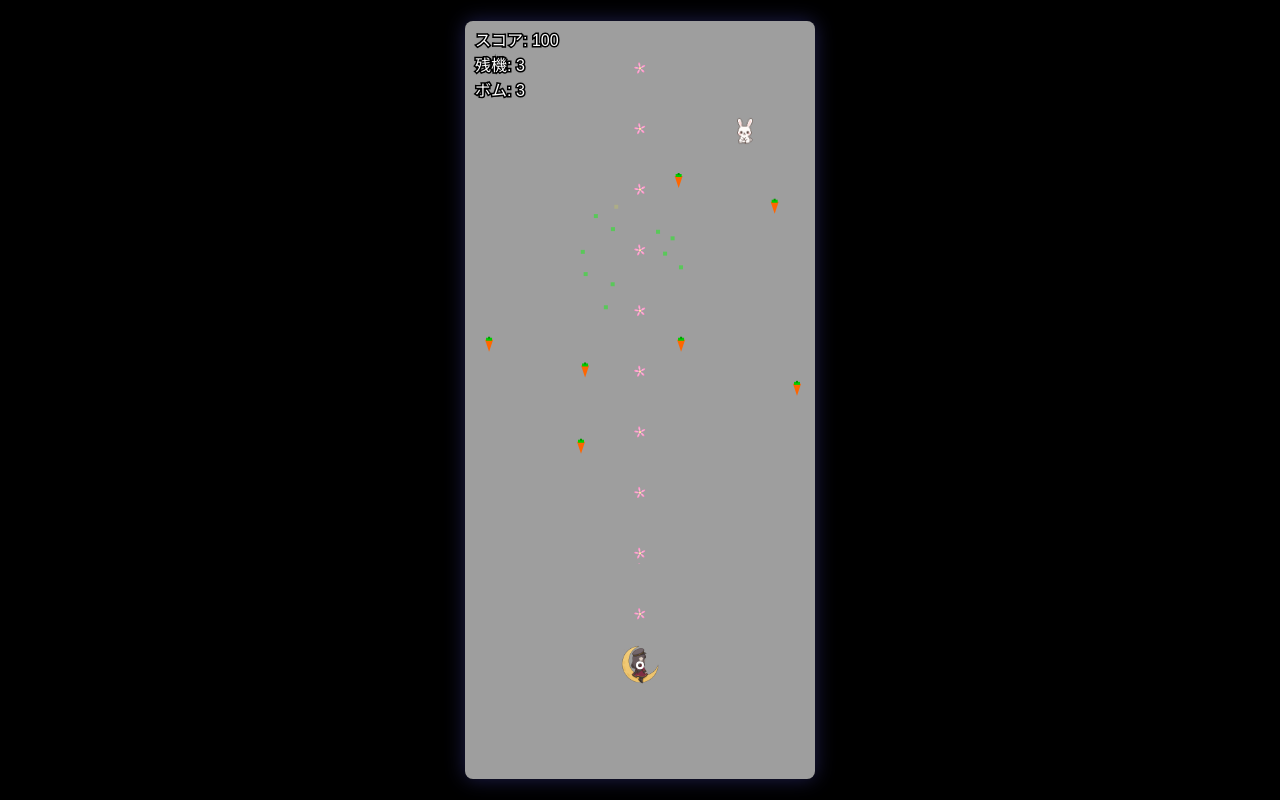
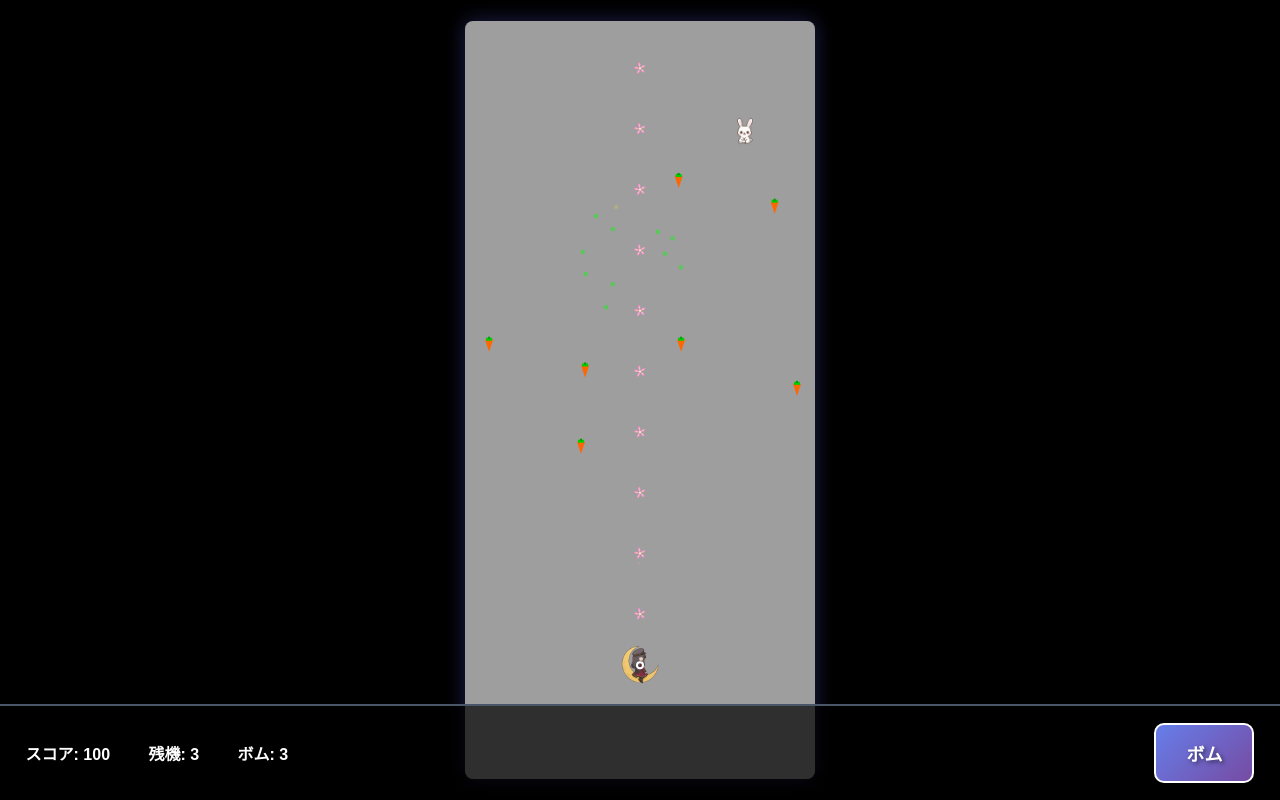
Before and after one commit to nozomingway/games, a plain HTML site: page docs/shorting/index.html in a window 1280 px wide. Both pictures are taken after a click on the button "START GAME". Drawn offline with Linux system fonts and the light colour scheme.

Commit message:
ボムをボタンにした

```diff
--- a/docs/shorting/game.js
+++ b/docs/shorting/game.js
@@ -276,6 +276,9 @@ class Player {
                 60
             ));
         }
+
+        // UI更新
+        updateGameUI();
     }
 
     draw() {
@@ -1168,30 +1171,8 @@ function drawGame() {
         enemyBullets.forEach(bullet => bullet.draw());
         player.draw();
 
-        // ゲーム画面内にスコア、残機、ボム数を表示
-        ctx.save();
-        ctx.fillStyle = '#ffffff';
-        ctx.font = '16px Arial';
-        ctx.textAlign = 'left';
-        ctx.strokeStyle = '#000000';
-        ctx.lineWidth = 3;
-
-        // スコア表示（左上）
-        const scoreText = `スコア: ${game.score}`;
-        ctx.strokeText(scoreText, 10, 25);
-        ctx.fillText(scoreText, 10, 25);
-
-        // 残機表示（左上、2段目）
-        const livesText = `残機: ${game.lives}`;
-        ctx.strokeText(livesText, 10, 50);
-        ctx.fillText(livesText, 10, 50);
-
-        // ボム数表示（左上、3段目）
-        const bombsText = `ボム: ${game.bombs}`;
-        ctx.strokeText(bombsText, 10, 75);
-        ctx.fillText(bombsText, 10, 75);
-
-        ctx.restore();
+        // UI要素を更新
+        updateGameUI();
     }
 
     if (game.gameOver) {
@@ -1225,6 +1206,12 @@ function initStartButton() {
             // スタート画面を非表示
             document.getElementById('startScreen').classList.add('hidden');
 
+            // ゲームUIを表示
+            const gameUI = document.getElementById('gameUI');
+            if (gameUI) {
+                gameUI.style.display = 'flex';
+            }
+
             // ゲーム開始
             game.started = true;
 
@@ -1235,6 +1222,56 @@ function initStartButton() {
         });
     } else {
         console.error('startButton element not found');
+    }
+
+    // ボムボタンの初期化
+    const bombButton = document.getElementById('bombButton');
+    if (bombButton) {
+        bombButton.addEventListener('click', () => {
+            useBomb();
+        });
+
+        bombButton.addEventListener('touchstart', (e) => {
+            e.preventDefault();
+            useBomb();
+        });
+    }
+}
+
+// UI要素の更新
+function updateGameUI() {
+    const scoreElem = document.getElementById('score');
+    const livesElem = document.getElementById('lives');
+    const bombsElem = document.getElementById('bombs');
+    const bombButton = document.getElementById('bombButton');
+
+    if (scoreElem) scoreElem.textContent = `スコア: ${game.score}`;
+    if (livesElem) livesElem.textContent = `残機: ${game.lives}`;
+    if (bombsElem) bombsElem.textContent = `ボム: ${game.bombs}`;
+
+    // ボムボタンの状態更新
+    if (bombButton) {
+        if (game.bombs <= 0) {
+            bombButton.classList.add('disabled');
+            bombButton.disabled = true;
+        } else {
+            bombButton.classList.remove('disabled');
+            bombButton.disabled = false;
+        }
+    }
+}
+
+// ボム使用関数
+function useBomb() {
+    if (game.bombs > 0 && !keys.xPressed && player) {
+        keys.xPressed = true;
+        // プレイヤーのuseBomb関数を直接呼び出す
+        player.useBomb();
+
+        // 連打防止のためのタイマー
+        setTimeout(() => {
+            keys.xPressed = false;
+        }, 500);
     }
 }
 
--- a/docs/shorting/index.html
+++ b/docs/shorting/index.html
@@ -39,16 +39,60 @@
             box-shadow: 0 0 20px rgba(100, 100, 255, 0.3);
         }
 
-        #controls {
+        #gameUI {
+            position: absolute;
+            bottom: 0;
+            left: 0;
+            width: 100%;
+            height: 12vh;
             display: none;
+            background: rgba(0, 0, 0, 0.7);
+            border-top: 2px solid #4a5568;
+            padding: 1vh 2vw;
+            box-sizing: border-box;
+            flex-direction: row;
+            align-items: center;
+            justify-content: space-between;
         }
-        #controls {
-            position: absolute;
-            bottom: -50px;
-            width: 100%;
-            text-align: center;
-            color: #888;
-            font-size: 14px;
+
+        #scoreDisplay {
+            flex: 1;
+            display: flex;
+            gap: 3vw;
+            align-items: center;
+            color: white;
+            font-size: min(3.5vw, 16px);
+            font-weight: bold;
+        }
+
+        #scoreDisplay span {
+            text-shadow: 2px 2px 4px rgba(0,0,0,0.8);
+        }
+
+        #bombButton {
+            width: 20vw;
+            max-width: 100px;
+            height: 8vh;
+            max-height: 60px;
+            background: linear-gradient(135deg, #667eea 0%, #764ba2 100%);
+            border: 2px solid #fff;
+            border-radius: 10px;
+            color: white;
+            font-size: min(4vw, 18px);
+            font-weight: bold;
+            text-shadow: 2px 2px 4px rgba(0,0,0,0.5);
+            box-shadow: 0 4px 10px rgba(0,0,0,0.5);
+            cursor: pointer;
+            transition: transform 0.1s;
+        }
+
+        #bombButton:active {
+            transform: scale(0.95);
+        }
+
+        #bombButton.disabled {
+            opacity: 0.3;
+            cursor: not-allowed;
         }
         #startScreen {
             position: absolute;
@@ -235,8 +279,7 @@
             <div class="controls-info">
                 <p>操作方法</p>
                 タッチ/クリック: 移動<br>
-                自動連射: 常時<br>
-                X: ボム
+                自動連射: 常時
             </div>
         </div>
 
@@ -264,8 +307,14 @@
             </div>
         </div>
 
-        <div id="controls">
-            タッチ/クリック: 移動 | 自動連射: 常時 | X: スペルカード
+        <!-- ゲームUI（下部） -->
+        <div id="gameUI">
+            <div id="scoreDisplay">
+                <span id="score">スコア: 0</span>
+                <span id="lives">残機: 3</span>
+                <span id="bombs">ボム: 3</span>
+            </div>
+            <button id="bombButton">ボム</button>
         </div>
     </div>
     <script src="game.js"></script>
--- /dev/null
+++ b/shorting/game.js
@@ -0,0 +1,2 @@
+// スマホ用シューティングゲーム（docs/shorting/game.jsのコピー）
+// 開発環境では docs/shorting/ を編集してください
```
Also changed, not shown: shorting/index.html (+61 -12 lines).
